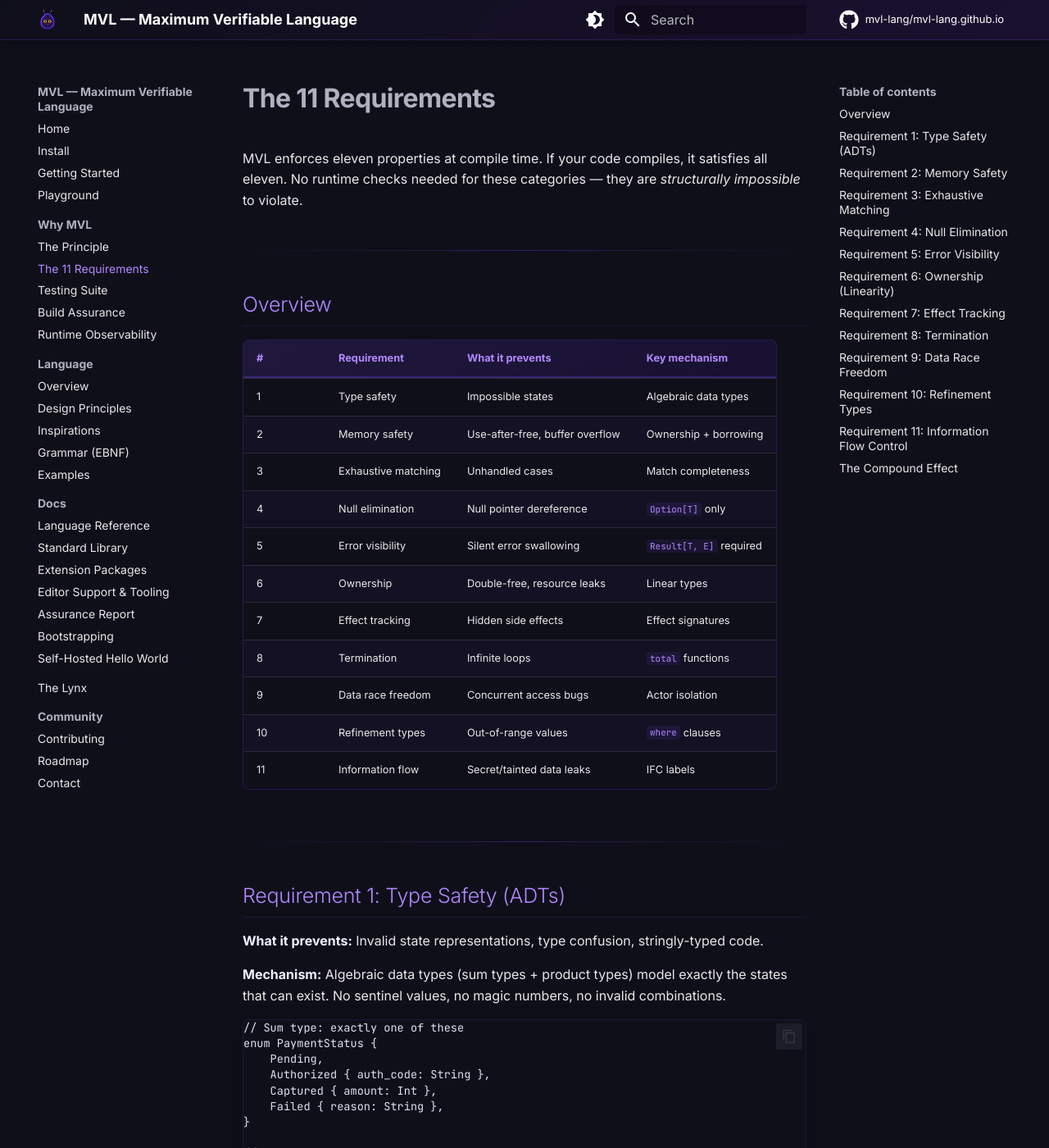
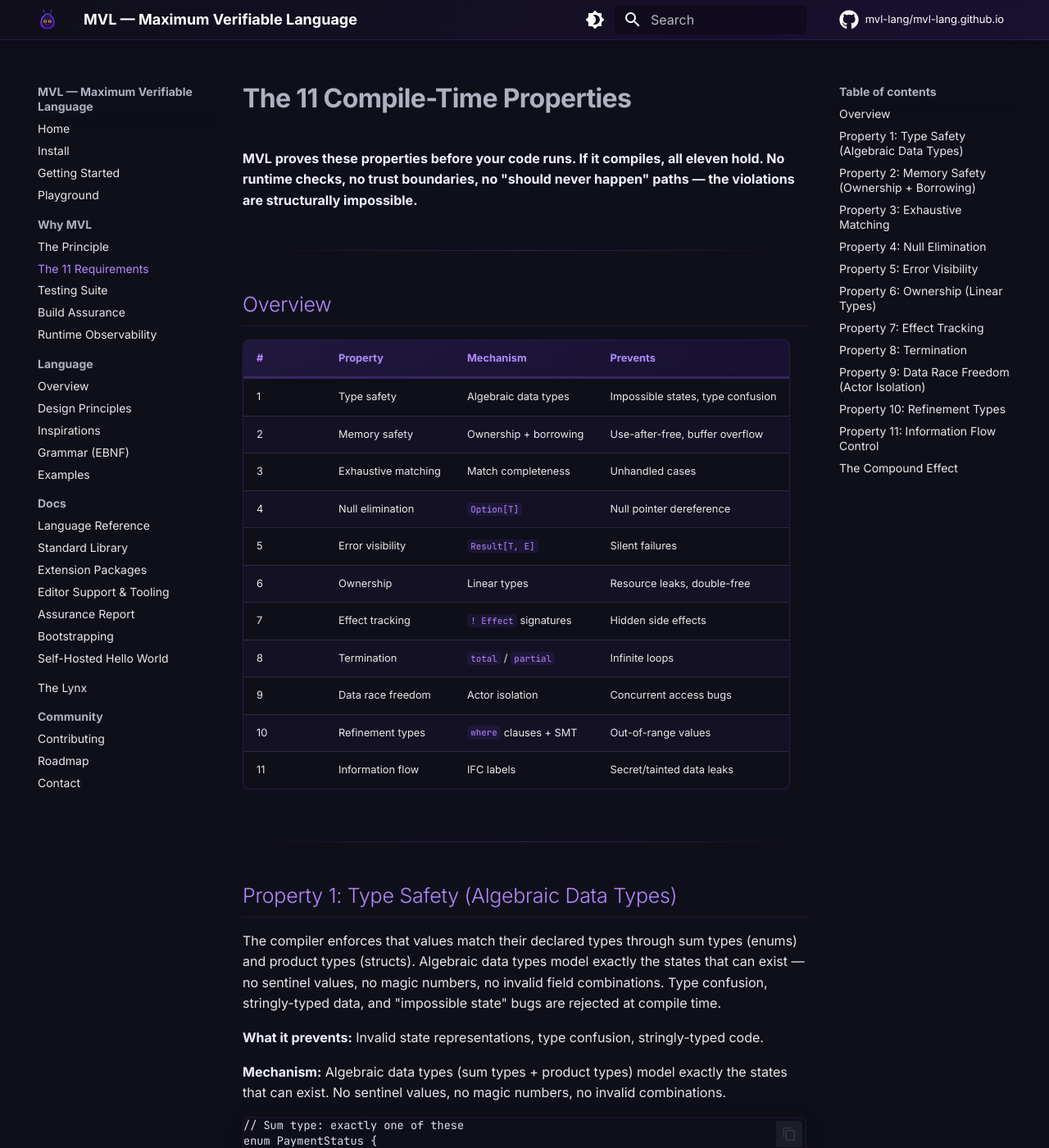
Before and after one commit to mvl-lang/mvl-lang.github.io, an MkDocs documentation site: the page built from docs/why/requirements.md, in a window 1280 px wide and 1400 px high. Shown: the whole window at 82% size. Built offline with MkDocs 1.6.1 and Material for MkDocs 9.7.7, drawn with Linux system fonts in a browser that asks for light colours; comment, search, counter and statistics services are not loaded; some of the changed text lies outside the part shown.

Commit message:
docs: enhance 11 properties with technical intro paragraphs
Each property now has:
- 3-sentence technical intro paragraph
- What it prevents section
- Mechanism + code example
- What it replaces section

Co-Authored-By: Claude Opus 4.5 <noreply@anthropic.com>

```diff
--- a/docs/why/requirements.md
+++ b/docs/why/requirements.md
@@ -1,28 +1,30 @@
-# The 11 Requirements
+# The 11 Compile-Time Properties
 
-MVL enforces eleven properties at compile time. If your code compiles, it satisfies all eleven. No runtime checks needed for these categories — they are *structurally impossible* to violate.
+**MVL proves these properties before your code runs. If it compiles, all eleven hold. No runtime checks, no trust boundaries, no "should never happen" paths — the violations are structurally impossible.**
 
 ---
 
 ## Overview
 
-| # | Requirement | What it prevents | Key mechanism |
-|---|-------------|------------------|---------------|
-| 1 | Type safety | Impossible states | Algebraic data types |
-| 2 | Memory safety | Use-after-free, buffer overflow | Ownership + borrowing |
-| 3 | Exhaustive matching | Unhandled cases | Match completeness |
-| 4 | Null elimination | Null pointer dereference | `Option[T]` only |
-| 5 | Error visibility | Silent error swallowing | `Result[T, E]` required |
-| 6 | Ownership | Double-free, resource leaks | Linear types |
-| 7 | Effect tracking | Hidden side effects | Effect signatures |
-| 8 | Termination | Infinite loops | `total` functions |
-| 9 | Data race freedom | Concurrent access bugs | Actor isolation |
-| 10 | Refinement types | Out-of-range values | `where` clauses |
-| 11 | Information flow | Secret/tainted data leaks | IFC labels |
+| # | Property | Mechanism | Prevents |
+|---|----------|-----------|----------|
+| 1 | Type safety | Algebraic data types | Impossible states, type confusion |
+| 2 | Memory safety | Ownership + borrowing | Use-after-free, buffer overflow |
+| 3 | Exhaustive matching | Match completeness | Unhandled cases |
+| 4 | Null elimination | `Option[T]` | Null pointer dereference |
+| 5 | Error visibility | `Result[T, E]` | Silent failures |
+| 6 | Ownership | Linear types | Resource leaks, double-free |
+| 7 | Effect tracking | `! Effect` signatures | Hidden side effects |
+| 8 | Termination | `total` / `partial` | Infinite loops |
+| 9 | Data race freedom | Actor isolation | Concurrent access bugs |
+| 10 | Refinement types | `where` clauses + SMT | Out-of-range values |
+| 11 | Information flow | IFC labels | Secret/tainted data leaks |
 
 ---
 
-## Requirement 1: Type Safety (ADTs)
+## Property 1: Type Safety (Algebraic Data Types)
+
+The compiler enforces that values match their declared types through sum types (enums) and product types (structs). Algebraic data types model exactly the states that can exist — no sentinel values, no magic numbers, no invalid field combinations. Type confusion, stringly-typed data, and "impossible state" bugs are rejected at compile time.
 
 **What it prevents:** Invalid state representations, type confusion, stringly-typed code.
 
@@ -52,7 +54,9 @@ fn handle(status: PaymentStatus) -> String {
 
 ---
 
-## Requirement 2: Memory Safety
+## Property 2: Memory Safety (Ownership + Borrowing)
+
+Every value has exactly one owner; ownership transfers explicitly, and references borrow without taking ownership. The compiler tracks these relationships statically, rejecting use-after-free, double-free, buffer overflows, and dangling pointer access. This replaces garbage collection, manual memory management, and reference counting — with zero runtime overhead.
 
 **What it prevents:** Use-after-free, double-free, buffer overflows, dangling pointers.
 
@@ -74,7 +78,9 @@ fn read_only(data: ref String) -> Int {
 
 ---
 
-## Requirement 3: Exhaustive Matching
+## Property 3: Exhaustive Matching
+
+Pattern matches must cover every variant of an enum or sum type. Adding a new variant causes compile errors at every match site, forcing explicit handling before the code compiles. Default cases that silently swallow unexpected values are forbidden — the compiler demands you name what you handle.
 
 **What it prevents:** Unhandled cases, forgotten enum variants, incomplete switch statements.
 
@@ -97,7 +103,9 @@ fn to_vector(d: Direction) -> (Int, Int) {
 
 ---
 
-## Requirement 4: Null Elimination
+## Property 4: Null Elimination
+
+There is no null pointer in MVL; optional values use `Option[T]`, which is either `Some(value)` or `None`. The compiler forces both cases to be handled — you cannot dereference without first proving the value exists. This eliminates null pointer exceptions entirely, pushing optionality into the type system where it is visible and checked.
 
 **What it prevents:** Null pointer dereference — the "billion dollar mistake."
 
@@ -121,7 +129,9 @@ fn greet(id: Int) -> String {
 
 ---
 
-## Requirement 5: Error Visibility
+## Property 5: Error Visibility
+
+Fallible operations return `Result[T, E]`, making error paths explicit in the function signature. Callers must handle or propagate errors with `?` — silent swallowing is a compile error. There are no exceptions; every failure mode is visible in the type, and ignored errors do not compile.
 
 **What it prevents:** Silent error swallowing, ignored return codes, exceptions that propagate invisibly.
 
@@ -145,7 +155,9 @@ fn main() -> Unit ! FileRead + Console {
 
 ---
 
-## Requirement 6: Ownership (Linearity)
+## Property 6: Ownership (Linear Types)
+
+Resources like file handles, connections, and locks are linear: they must be used exactly once. The compiler tracks consumption — opening a file and never closing it, or closing it twice, both fail to compile. This guarantees resource cleanup without try-with-resources, defer, or destructors that might not run.
 
 **What it prevents:** Double-free, resource leaks, use-after-close.
 
@@ -164,7 +176,9 @@ fn with_file(path: String) -> Result[Unit, IoError] ! FileRead {
 
 ---
 
-## Requirement 7: Effect Tracking
+## Property 7: Effect Tracking
+
+Side effects are declared in function signatures using `! Effect` syntax (e.g., `! Console`, `! FileRead`). A function that performs I/O must declare it; callers must declare effects of their callees. Pure functions have no effect annotation — the absence of `!` is a compiler-enforced purity guarantee.
 
 **What it prevents:** Hidden side effects, impure functions pretending to be pure, untraceable I/O.
 
@@ -189,7 +203,9 @@ fn main() -> Unit ! Console + FileRead {
 
 ---
 
-## Requirement 8: Termination
+## Property 8: Termination
+
+Functions marked `total` must provably terminate; the compiler verifies that recursive calls have decreasing arguments and loops have bounded iterations. Functions that might not terminate are marked `partial` — the distinction is enforced, not documentary. Critical code paths can require totality, ensuring no infinite loops reach production.
 
 **What it prevents:** Infinite loops, non-terminating recursion in critical paths.
 
@@ -214,7 +230,9 @@ total fn sum_list(xs: List[Int]) -> Int {
 
 ---
 
-## Requirement 9: Data Race Freedom
+## Property 9: Data Race Freedom (Actor Isolation)
+
+Mutable state exists only inside actors; communication between actors is by message passing, never shared memory. The compiler rejects direct access to another actor's state — there is no syntax for it. Race conditions, data corruption from concurrent writes, and heisenbugs are structurally impossible.
 
 **What it prevents:** Concurrent access to shared mutable state, race conditions, heisenbugs.
 
@@ -245,7 +263,9 @@ fn main() -> Unit ! Spawn {
 
 ---
 
-## Requirement 10: Refinement Types
+## Property 10: Refinement Types
+
+Types carry predicates via `where` clauses: `Int where self > 0`, `String where self.len() <= 255`. The compiler discharges these constraints using an SMT solver, proving at compile time that values satisfy their predicates. Division by zero, out-of-bounds access, and precondition violations are caught before the code runs.
 
 **What it prevents:** Out-of-range values, invalid arguments, violated preconditions.
 
@@ -273,7 +293,9 @@ fn main() -> Unit ! Console {
 
 ---
 
-## Requirement 11: Information Flow Control
+## Property 11: Information Flow Control
+
+Data carries security labels (`Secret[T]`, `Tainted[T]`) that the compiler tracks through all operations. Secret data cannot flow to public channels (logs, APIs, analytics) without explicit `relabel declassify`, which requires an audit tag. Every trust boundary crossing is statically checked and recorded — taint tracking and secret hygiene are types, not policies.
 
 **What it prevents:** Secret data leaking to logs, tainted input reaching SQL queries, PII exposed to analytics.
 
@@ -305,13 +327,13 @@ fn query(input: Tainted[String]) -> String ! Database {
 
 ## The Compound Effect
 
-Each requirement is valuable alone. Together, they compound:
+Each property is valuable alone. Together, they compound:
 
 - **Type safety + exhaustive matching** = impossible states don't compile
 - **Null elimination + error visibility** = every failure path is explicit
 - **Ownership + effect tracking** = resource management is provable
 - **Refinement + IFC** = security properties are types, not policies
 
-The eleven requirements are not a checklist. They are an integrated system where each property reinforces the others.
+The eleven properties are not a checklist. They are an integrated system where each property reinforces the others.
 
 **Code that compiles is well-formed.** Tests verify it does the right thing — not that it handles nulls, not that it avoids races, not that it tracks secrets. Those are already proven.
```
